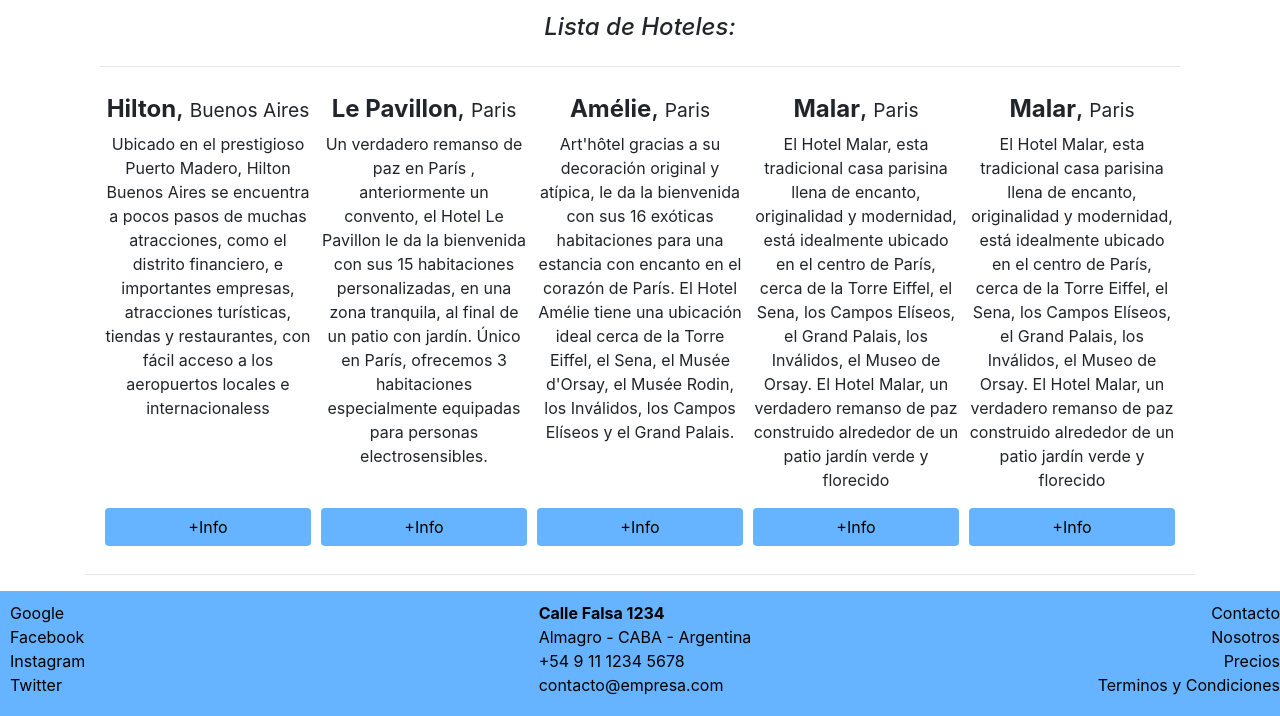
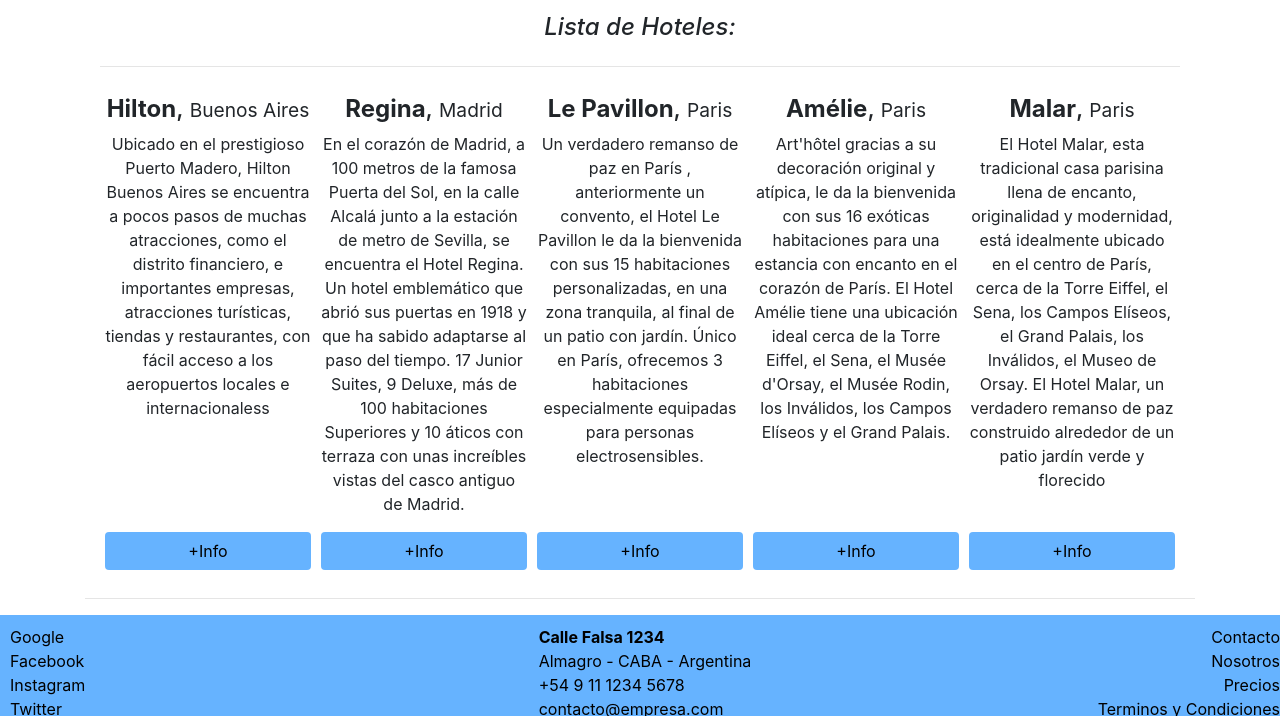
Before and after one commit to myseelf13/Guia-Hoteles, a website: page index.html in a window 1280 px wide. Shown: the part 798-1514 px from the top of the page. Drawn offline with nearby package versions, Linux system fonts and the light colour scheme; a web font is replaced by a local one.

Commit message:
Add Hotel Madrid. Fin Lista hoteles

```diff
--- a/index.html
+++ b/index.html
@@ -60,8 +60,8 @@
           <!--2-->
           <div class="card-hotel d-flex flex-column justify-content-between">
             <div>
-              <h4><strong>Le Pavillon</strong>, <small>Paris</small></h4>
-              <p>Un verdadero remanso de paz en París , anteriormente un convento, el Hotel Le Pavillon le da la bienvenida con sus 15 habitaciones personalizadas, en una zona tranquila, al final de un patio con jardín. Único en París, ofrecemos 3 habitaciones especialmente equipadas para personas electrosensibles.</p>
+              <h4><strong>Regina</strong>, <small>Madrid</small></h4>
+              <p>En el corazón de Madrid, a 100 metros de la famosa Puerta del Sol, en la calle Alcalá junto a la estación de metro de Sevilla, se encuentra el Hotel Regina. Un hotel emblemático que abrió sus puertas en 1918 y que ha sabido adaptarse al paso del tiempo. 17 Junior Suites, 9 Deluxe,  más de 100 habitaciones Superiores y 10 áticos con terraza con unas increíbles vistas del casco antiguo de Madrid.</p>
             </div>
             <div>
               <button class="btn color btn-reserva">+Info</button>
@@ -70,8 +70,8 @@
           <!--3-->
           <div class="card-hotel d-flex flex-column justify-content-between">
             <div>
-              <h4><strong>Amélie</strong>, <small>Paris</small></h4>
-              <p>Art'hôtel gracias a su decoración original y atípica, le da la bienvenida con sus 16 exóticas habitaciones para una estancia con encanto en el corazón de París. El Hotel Amélie tiene una ubicación ideal cerca de la Torre Eiffel, el Sena, el Musée d'Orsay, el Musée Rodin, los Inválidos, los Campos Elíseos y el Grand Palais.</p>
+              <h4><strong>Le Pavillon</strong>, <small>Paris</small></h4>
+              <p>Un verdadero remanso de paz en París , anteriormente un convento, el Hotel Le Pavillon le da la bienvenida con sus 15 habitaciones personalizadas, en una zona tranquila, al final de un patio con jardín. Único en París, ofrecemos 3 habitaciones especialmente equipadas para personas electrosensibles.</p>
             </div>
             <div>
               <button class="btn color btn-reserva">+Info</button>
@@ -80,8 +80,8 @@
           <!--4-->
           <div class="card-hotel d-flex flex-column justify-content-between">
             <div>
-              <h4><strong>Malar</strong>, <small>Paris</small></h4>
-              <p>El Hotel Malar, esta tradicional casa parisina llena de encanto, originalidad y modernidad, está idealmente ubicado en el centro de París, cerca de la Torre Eiffel, el Sena, los Campos Elíseos, el Grand Palais, los Inválidos, el Museo de Orsay. El Hotel Malar, un verdadero remanso de paz construido alrededor de un patio jardín verde y florecido</p>
+              <h4><strong>Amélie</strong>, <small>Paris</small></h4>
+              <p>Art'hôtel gracias a su decoración original y atípica, le da la bienvenida con sus 16 exóticas habitaciones para una estancia con encanto en el corazón de París. El Hotel Amélie tiene una ubicación ideal cerca de la Torre Eiffel, el Sena, el Musée d'Orsay, el Musée Rodin, los Inválidos, los Campos Elíseos y el Grand Palais.</p>
             </div>
             <div>
               <button class="btn color btn-reserva">+Info</button>
```
